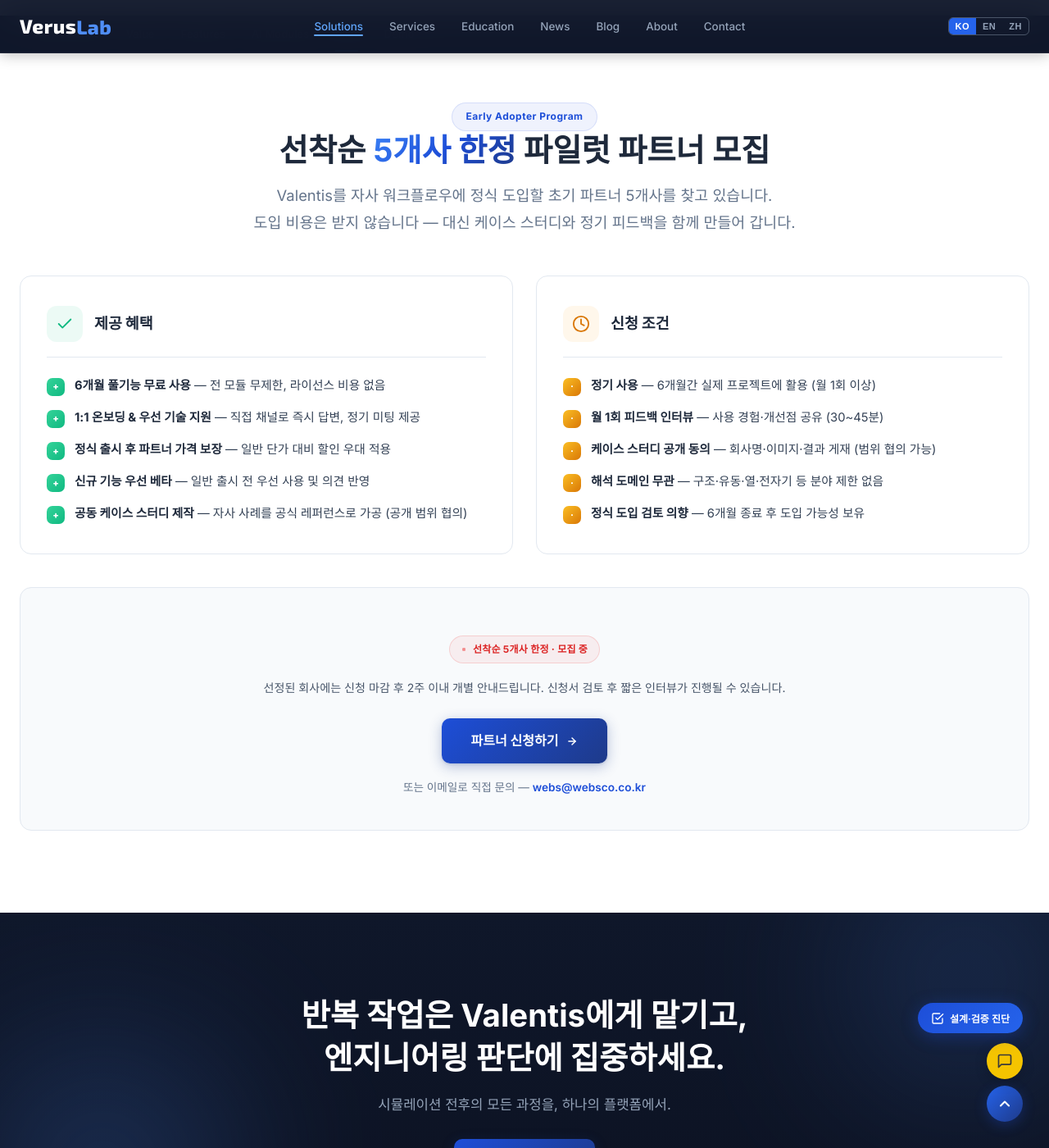
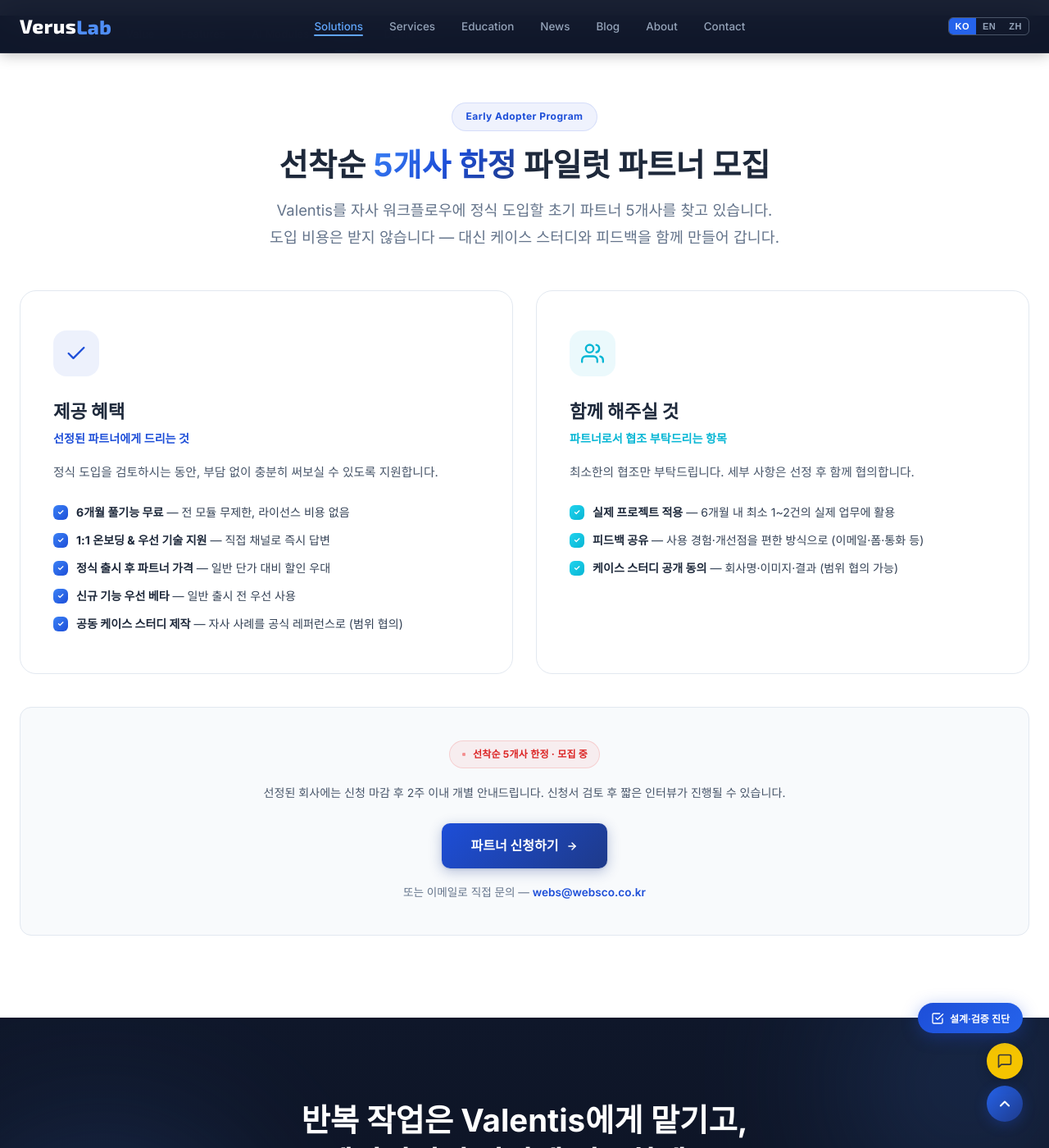
Before and after one commit to VerusLab-KR/Homepage, a Jekyll site: the page built from valentis/index.html, in a window 1280 px wide and 1400 px high, scrolled down 5928 px. Shown: the whole window at 82% size. Built offline with Jekyll 4.4.1, drawn with Linux system fonts in a browser that asks for light colours.

Commit message:
Refine pilot section — solution-card design, lighter conditions
Restyle pilot cards to mirror the home page Simulation/Valentis solution
cards: 4px top accent on hover, blurred corner glow, themed icon and
tagline, sharper visual hierarchy. Benefits use the blue palette,
conditions use cyan.

Soften the partner asks: drop the monthly 30–45 min interview, collapse
five conditions to three (real project use, feedback sharing in any
preferred channel, case-study consent). Rename "신청 조건" to
"함께 해주실 것" to read as collaboration rather than a checklist.

Also add margin-top:18px on the section h2 so the badge no longer hugs
the title — matching the other sections (problems/values/features).

Co-Authored-By: Claude Opus 4.7 <noreply@anthropic.com>

```diff
--- a/valentis/index.html
+++ b/valentis/index.html
@@ -374,43 +374,50 @@ h3{font-size:1.1rem;font-weight:700;margin-bottom:8px;letter-spacing:0em}
 .module-card p{font-size:.82rem;color:var(--slate-6);line-height:1.7;position:relative;overflow-wrap:break-word}
 
 /* ── Pilot / Early Adopter ── */
-.pilot-grid{display:grid;grid-template-columns:1fr 1fr;gap:28px;margin-top:48px}
-.pilot-card{
-  background:var(--white);border:1px solid var(--slate-2);border-radius:var(--radius);
-  padding:36px 32px;transition:all .4s cubic-bezier(.4,0,.2,1);
-  position:relative;overflow:hidden;display:flex;flex-direction:column;
-}
-.pilot-card::after{
-  content:'';position:absolute;top:-50px;right:-50px;width:160px;height:160px;
-  border-radius:50%;background:radial-gradient(circle,rgba(59,130,246,.08),transparent 70%);
-  opacity:0;transition:opacity .4s;
-}
-.pilot-card:hover{transform:translateY(-4px);box-shadow:var(--shadow-lg);border-color:var(--blue-200)}
-.pilot-card:hover::after{opacity:1}
-.pilot-card-header{
-  display:flex;align-items:center;gap:14px;margin-bottom:22px;
-  padding-bottom:18px;border-bottom:1px solid var(--slate-2);
-}
-.pilot-card-icon{
-  width:44px;height:44px;border-radius:12px;flex-shrink:0;
+.pilot-cards-grid{display:grid;grid-template-columns:repeat(2,1fr);gap:28px;margin-top:48px}
+.pilot-product-card{
+  background:var(--white);border:1px solid var(--slate-2);border-radius:20px;
+  padding:48px 40px;transition:all .4s cubic-bezier(.4,0,.2,1);position:relative;overflow:hidden;
+  display:flex;flex-direction:column;
+}
+.pilot-product-card::before{
+  content:'';position:absolute;top:0;left:0;right:0;height:4px;
+  transform:scaleX(0);transform-origin:left;transition:transform .4s cubic-bezier(.4,0,.2,1);
+}
+.pilot-product-card::after{
+  content:'';position:absolute;top:-60px;right:-60px;width:160px;height:160px;
+  border-radius:50%;opacity:0;filter:blur(60px);transition:opacity .4s;
+}
+.pilot-product-card:hover{transform:translateY(-6px);box-shadow:var(--shadow-xl);border-color:transparent}
+.pilot-product-card:hover::before{transform:scaleX(1)}
+.pilot-product-card:hover::after{opacity:.1}
+.pilot-product-card.benefits::before{background:linear-gradient(90deg,var(--blue-400),var(--blue))}
+.pilot-product-card.benefits::after{background:var(--blue)}
+.pilot-product-card.benefits .pilot-icon{background:rgba(29,78,216,.08);color:var(--blue)}
+.pilot-product-card.benefits .pilot-tagline{color:var(--blue)}
+.pilot-product-card.benefits .pilot-check{background:linear-gradient(135deg,var(--blue-500),var(--blue))}
+.pilot-product-card.conditions::before{background:linear-gradient(90deg,#22d3ee,#06b6d4)}
+.pilot-product-card.conditions::after{background:#06b6d4}
+.pilot-product-card.conditions .pilot-icon{background:rgba(6,182,212,.08);color:#06b6d4}
+.pilot-product-card.conditions .pilot-tagline{color:#06b6d4}
+.pilot-product-card.conditions .pilot-check{background:linear-gradient(135deg,#22d3ee,#06b6d4)}
+.pilot-icon{
+  width:56px;height:56px;border-radius:16px;
   display:flex;align-items:center;justify-content:center;
-}
-.pilot-card-header h3{font-size:1.15rem;font-weight:800;color:var(--slate-8);margin:0;letter-spacing:0}
-.pilot-list{list-style:none;display:flex;flex-direction:column;gap:14px}
-.pilot-list li{
-  display:flex;align-items:flex-start;gap:12px;
-  font-size:.92rem;color:var(--slate-7);line-height:1.7;word-break:keep-all;
-}
-.pilot-list li strong{color:var(--slate-8);font-weight:700}
-.pilot-mark{
-  width:22px;height:22px;border-radius:7px;flex-shrink:0;margin-top:3px;
-  display:flex;align-items:center;justify-content:center;
-  font-size:.7rem;font-weight:800;color:var(--white);
-}
-.pilot-mark-benefit{background:linear-gradient(135deg,#34d399,#10b981)}
-.pilot-mark-cond{background:linear-gradient(135deg,#fbbf24,#d97706)}
+  font-size:1.5rem;margin-bottom:24px;
+}
+.pilot-product-card h3{font-size:1.4rem;font-weight:800;margin-bottom:2px;letter-spacing:0;color:var(--slate-8)}
+.pilot-tagline{font-size:.88rem;font-weight:600;margin-bottom:16px}
+.pilot-product-card>p{font-size:.92rem;color:var(--slate-6);line-height:1.8;margin-bottom:24px;word-break:keep-all}
+.pilot-features{list-style:none;display:flex;flex-direction:column;gap:10px;flex:1;margin:0}
+.pilot-features li{display:flex;align-items:flex-start;gap:10px;font-size:.88rem;color:var(--slate-7);line-height:1.7;word-break:keep-all}
+.pilot-features li strong{color:var(--slate-8);font-weight:700}
+.pilot-check{
+  width:18px;height:18px;border-radius:6px;flex-shrink:0;margin-top:3px;
+  display:flex;align-items:center;justify-content:center;font-size:.6rem;font-weight:700;color:var(--white);
+}
 .pilot-quota{
-  display:inline-flex;align-items:center;gap:8px;margin-top:18px;
+  display:inline-flex;align-items:center;gap:8px;
   padding:6px 14px;border-radius:20px;font-size:.75rem;font-weight:700;
   background:rgba(239,68,68,.07);color:#dc2626;border:1px solid rgba(239,68,68,.18);
   letter-spacing:.02em;
@@ -422,7 +429,7 @@ h3{font-size:1.1rem;font-weight:700;margin-bottom:8px;letter-spacing:0em}
   padding:40px 28px;background:var(--slate-0);border-radius:var(--radius);
   border:1px solid var(--slate-2);
 }
-.pilot-note{font-size:.88rem;color:var(--slate-6);margin:0 auto 24px;line-height:1.75;max-width:640px;word-break:keep-all}
+.pilot-note{font-size:.88rem;color:var(--slate-6);margin:18px auto 24px;line-height:1.75;max-width:640px;word-break:keep-all}
 .pilot-apply-btn{display:inline-flex;align-items:center;gap:10px;padding:14px 36px;font-size:1rem;font-weight:700;color:var(--white)}
 .pilot-apply-btn:hover{color:var(--white)}
 .pilot-apply-btn svg{transition:transform .3s}
@@ -430,7 +437,8 @@ h3{font-size:1.1rem;font-weight:700;margin-bottom:8px;letter-spacing:0em}
 .pilot-channels{margin-top:18px;font-size:.85rem;color:var(--slate-5)}
 .pilot-channels a{color:var(--blue);font-weight:600;transition:color .2s}
 .pilot-channels a:hover{color:var(--blue-d)}
-@media(max-width:900px){.pilot-grid{grid-template-columns:1fr}}
+@media(max-width:900px){.pilot-cards-grid{grid-template-columns:1fr}}
+@media(max-width:600px){.pilot-product-card{padding:36px 28px}}
 
 /* ── CTA ── */
 .cta-section{
@@ -1336,49 +1344,47 @@ h3{font-size:1.1rem;font-weight:700;margin-bottom:8px;letter-spacing:0em}
   <div class="container">
     <div class="text-center reveal">
       <div class="badge badge-blue">Early Adopter Program</div>
-      <h2>선착순 <span class="text-gradient">5개사 한정</span> 파일럿 파트너 모집</h2>
-      <p class="subtitle">Valentis를 자사 워크플로우에 정식 도입할 초기 파트너 5개사를 찾고 있습니다.<br>도입 비용은 받지 않습니다 — 대신 케이스 스터디와 정기 피드백을 함께 만들어 갑니다.</p>
+      <h2 style="margin-top:18px">선착순 <span class="text-gradient">5개사 한정</span> 파일럿 파트너 모집</h2>
+      <p class="subtitle">Valentis를 자사 워크플로우에 정식 도입할 초기 파트너 5개사를 찾고 있습니다.<br>도입 비용은 받지 않습니다 — 대신 케이스 스터디와 피드백을 함께 만들어 갑니다.</p>
     </div>
 
-    <div class="pilot-grid">
+    <div class="pilot-cards-grid">
       <!-- Benefits -->
-      <div class="pilot-card reveal">
-        <div class="pilot-card-header">
-          <div class="pilot-card-icon" style="background:rgba(16,185,129,.08);color:#10b981">
-            <svg width="22" height="22" viewBox="0 0 24 24" fill="none" stroke="currentColor" stroke-width="2" stroke-linecap="round" stroke-linejoin="round"><polyline points="20 6 9 17 4 12"/></svg>
-          </div>
-          <h3>제공 혜택</h3>
-        </div>
-        <ul class="pilot-list">
-          <li><span class="pilot-mark pilot-mark-benefit">+</span><span><strong>6개월 풀기능 무료 사용</strong> — 전 모듈 무제한, 라이선스 비용 없음</span></li>
-          <li><span class="pilot-mark pilot-mark-benefit">+</span><span><strong>1:1 온보딩 &amp; 우선 기술 지원</strong> — 직접 채널로 즉시 답변, 정기 미팅 제공</span></li>
-          <li><span class="pilot-mark pilot-mark-benefit">+</span><span><strong>정식 출시 후 파트너 가격 보장</strong> — 일반 단가 대비 할인 우대 적용</span></li>
-          <li><span class="pilot-mark pilot-mark-benefit">+</span><span><strong>신규 기능 우선 베타</strong> — 일반 출시 전 우선 사용 및 의견 반영</span></li>
-          <li><span class="pilot-mark pilot-mark-benefit">+</span><span><strong>공동 케이스 스터디 제작</strong> — 자사 사례를 공식 레퍼런스로 가공 (공개 범위 협의)</span></li>
+      <div class="pilot-product-card benefits reveal">
+        <div class="pilot-icon">
+          <svg width="28" height="28" viewBox="0 0 24 24" fill="none" stroke="currentColor" stroke-width="2" stroke-linecap="round" stroke-linejoin="round"><polyline points="20 6 9 17 4 12"/></svg>
+        </div>
+        <h3>제공 혜택</h3>
+        <div class="pilot-tagline">선정된 파트너에게 드리는 것</div>
+        <p>정식 도입을 검토하시는 동안, 부담 없이 충분히 써보실 수 있도록 지원합니다.</p>
+        <ul class="pilot-features">
+          <li><span class="pilot-check">&#10003;</span><span><strong>6개월 풀기능 무료</strong> — 전 모듈 무제한, 라이선스 비용 없음</span></li>
+          <li><span class="pilot-check">&#10003;</span><span><strong>1:1 온보딩 &amp; 우선 기술 지원</strong> — 직접 채널로 즉시 답변</span></li>
+          <li><span class="pilot-check">&#10003;</span><span><strong>정식 출시 후 파트너 가격</strong> — 일반 단가 대비 할인 우대</span></li>
+          <li><span class="pilot-check">&#10003;</span><span><strong>신규 기능 우선 베타</strong> — 일반 출시 전 우선 사용</span></li>
+          <li><span class="pilot-check">&#10003;</span><span><strong>공동 케이스 스터디 제작</strong> — 자사 사례를 공식 레퍼런스로 (범위 협의)</span></li>
         </ul>
       </div>
 
       <!-- Conditions -->
-      <div class="pilot-card reveal reveal-delay-1">
-        <div class="pilot-card-header">
-          <div class="pilot-card-icon" style="background:rgba(245,158,11,.08);color:#d97706">
-            <svg width="22" height="22" viewBox="0 0 24 24" fill="none" stroke="currentColor" stroke-width="2" stroke-linecap="round" stroke-linejoin="round"><circle cx="12" cy="12" r="10"/><polyline points="12 6 12 12 16 14"/></svg>
-          </div>
-          <h3>신청 조건</h3>
-        </div>
-        <ul class="pilot-list">
-          <li><span class="pilot-mark pilot-mark-cond">·</span><span><strong>정기 사용</strong> — 6개월간 실제 프로젝트에 활용 (월 1회 이상)</span></li>
-          <li><span class="pilot-mark pilot-mark-cond">·</span><span><strong>월 1회 피드백 인터뷰</strong> — 사용 경험·개선점 공유 (30~45분)</span></li>
-          <li><span class="pilot-mark pilot-mark-cond">·</span><span><strong>케이스 스터디 공개 동의</strong> — 회사명·이미지·결과 게재 (범위 협의 가능)</span></li>
-          <li><span class="pilot-mark pilot-mark-cond">·</span><span><strong>해석 도메인 무관</strong> — 구조·유동·열·전자기 등 분야 제한 없음</span></li>
-          <li><span class="pilot-mark pilot-mark-cond">·</span><span><strong>정식 도입 검토 의향</strong> — 6개월 종료 후 도입 가능성 보유</span></li>
+      <div class="pilot-product-card conditions reveal reveal-delay-1">
+        <div class="pilot-icon">
+          <svg width="28" height="28" viewBox="0 0 24 24" fill="none" stroke="currentColor" stroke-width="2" stroke-linecap="round" stroke-linejoin="round"><path d="M17 21v-2a4 4 0 0 0-4-4H5a4 4 0 0 0-4 4v2"/><circle cx="9" cy="7" r="4"/><path d="M23 21v-2a4 4 0 0 0-3-3.87"/><path d="M16 3.13a4 4 0 0 1 0 7.75"/></svg>
+        </div>
+        <h3>함께 해주실 것</h3>
+        <div class="pilot-tagline">파트너로서 협조 부탁드리는 항목</div>
+        <p>최소한의 협조만 부탁드립니다. 세부 사항은 선정 후 함께 협의합니다.</p>
+        <ul class="pilot-features">
+          <li><span class="pilot-check">&#10003;</span><span><strong>실제 프로젝트 적용</strong> — 6개월 내 최소 1~2건의 실제 업무에 활용</span></li>
+          <li><span class="pilot-check">&#10003;</span><span><strong>피드백 공유</strong> — 사용 경험·개선점을 편한 방식으로 (이메일·폼·통화 등)</span></li>
+          <li><span class="pilot-check">&#10003;</span><span><strong>케이스 스터디 공개 동의</strong> — 회사명·이미지·결과 (범위 협의 가능)</span></li>
         </ul>
       </div>
     </div>
 
     <div class="pilot-cta reveal">
       <span class="pilot-quota">선착순 5개사 한정 · 모집 중</span>
-      <p class="pilot-note" style="margin-top:18px">선정된 회사에는 신청 마감 후 2주 이내 개별 안내드립니다. 신청서 검토 후 짧은 인터뷰가 진행될 수 있습니다.</p>
+      <p class="pilot-note">선정된 회사에는 신청 마감 후 2주 이내 개별 안내드립니다. 신청서 검토 후 짧은 인터뷰가 진행될 수 있습니다.</p>
       <a href="https://forms.office.com/r/RVFMMfxUh7" target="_blank" class="btn btn-primary pilot-apply-btn">
         파트너 신청하기
         <svg width="14" height="14" viewBox="0 0 24 24" fill="none" stroke="currentColor" stroke-width="2.5" stroke-linecap="round" stroke-linejoin="round"><line x1="5" y1="12" x2="19" y2="12"/><polyline points="12 5 19 12 12 19"/></svg>
```
